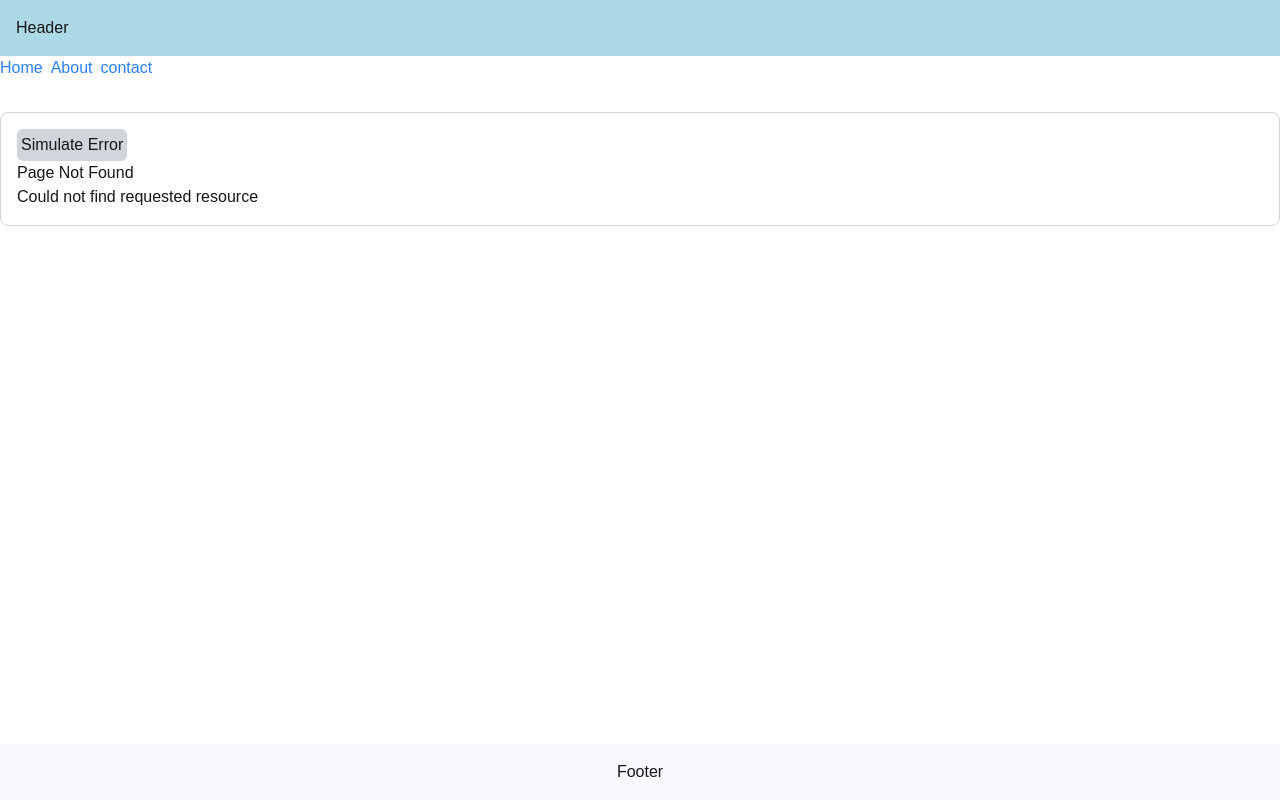
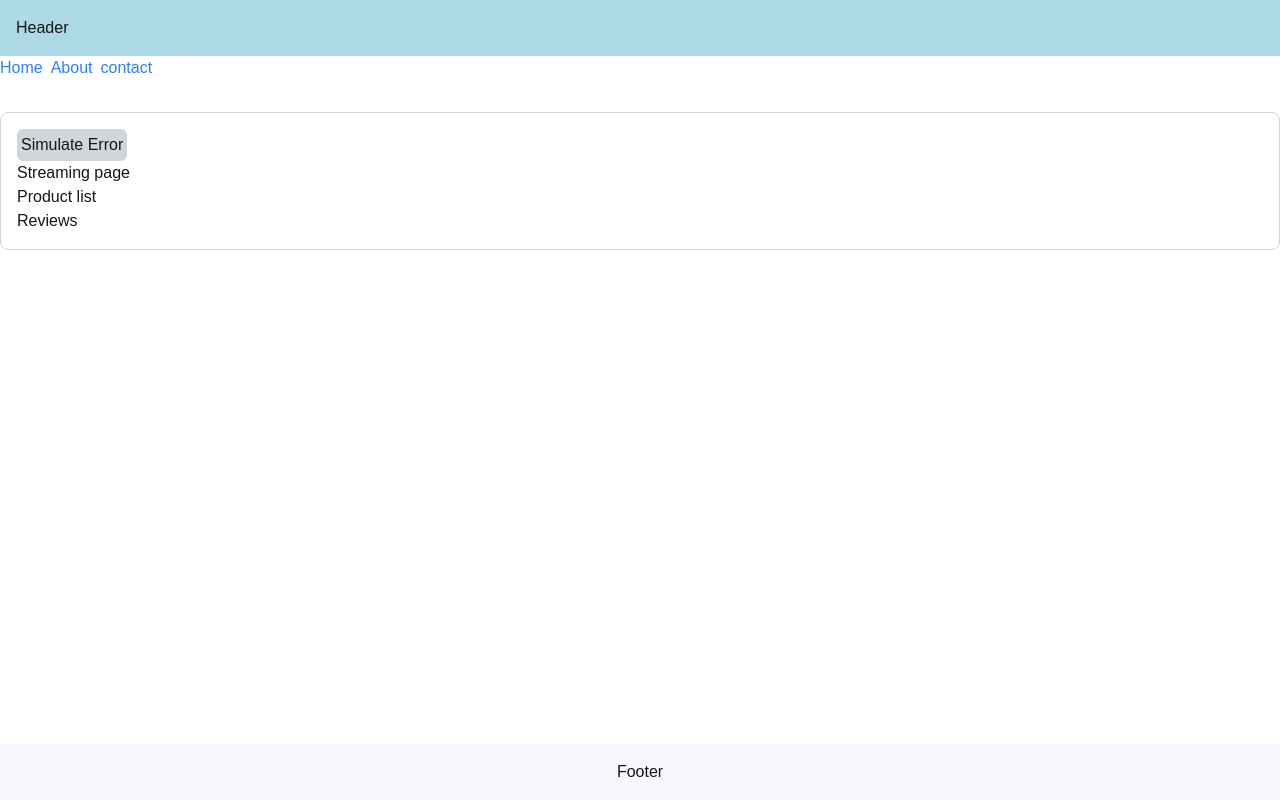
Before and after one commit to mdmusharruf13/nextjs-learning, a Next.js app in the folder nextjs-15_ce/: page /concepts/streaming in a window 1280 px wide. Before the commit this address had no page. Built offline with nearby package versions, Linux system fonts and the light colour scheme.

Commit message:
streaming in next.js

```diff
--- /dev/null
+++ b/nextjs-15_ce/src/app/concepts/streaming/Product.tsx
@@ -0,0 +1,5 @@
+export default async function Product() {
+    await new Promise((resolve) => setTimeout(resolve, 3000));
+
+    return <section>Product list</section>
+}
--- /dev/null
+++ b/nextjs-15_ce/src/app/concepts/streaming/Reviews.tsx
@@ -0,0 +1,5 @@
+export default async function Reviews() {
+    await new Promise((resolve) => setTimeout(resolve, 2000));
+
+    return <section>Reviews</section>
+}
--- /dev/null
+++ b/nextjs-15_ce/src/app/concepts/streaming/page.tsx
@@ -0,0 +1,17 @@
+import { Suspense } from "react";
+import Product from "./Product";
+import Reviews from "./Reviews";
+
+export default function StreamingPage() {
+    return (
+        <section>
+            <h1>Streaming page</h1>
+            <Suspense fallback={<p>Please wait product is loading...</p>}>
+                <Product />
+            </Suspense>
+            <Suspense fallback={<p>reviews are loading...</p>}>
+                <Reviews />
+            </Suspense>
+        </section>
+    )
+}
```
Also changed, not shown: 1 other file (tests, documents, lock files or other folders).
